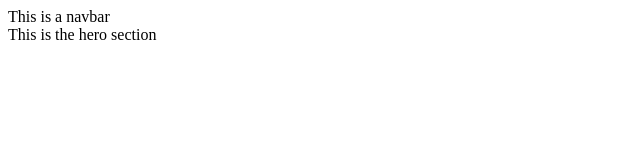
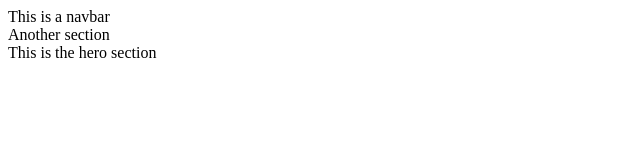
Before and after one commit to maja-miteva/test-repository-20240303, a plain HTML site: page index.html in a window 1280 px wide. Shown: the whole page, without its empty margins (0-640 px from the left). Drawn offline with Linux system fonts and the light colour scheme.

Commit message:
Added another section

```diff
--- a/index.html
+++ b/index.html
@@ -9,6 +9,9 @@
     <nav>
         This is a navbar
     </nav>
+    <div>
+        Another section
+    </div>
     <section>
         This is the hero section
     </section>
```
